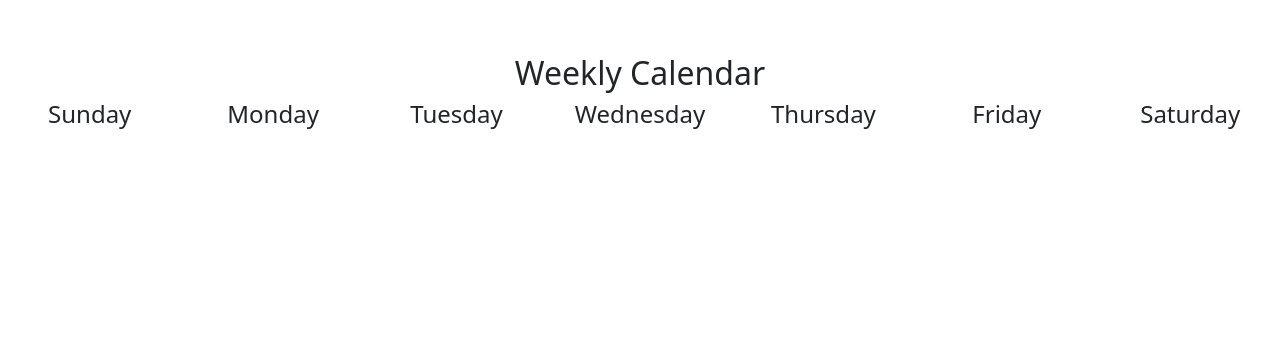
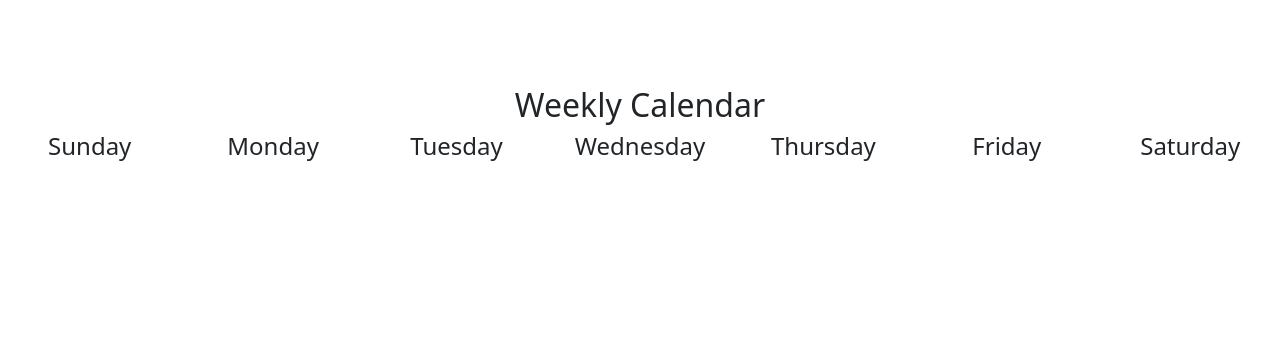
Before and after one commit to pedropa140/RutgersIEEE2024, a Python web app: template flask/templates/cal.html in a window 1280 px wide. Shown: the part 56-420 px from the top of the page. Run offline with Jinja, Linux system fonts and the light colour scheme; the template is opened without the code that fills it, so the values that code supplies are empty.

Commit message:
add navbar pad

```diff
--- a/flask/static/navbar.css
+++ b/flask/static/navbar.css
@@ -1,4 +1,8 @@
 @import url('../static/colors.css');
+
+body {
+    padding-top: 2rem;
+}
 
 .btn-custom {
     color: var(--text-color);
--- a/flask/templates/navbar.html
+++ b/flask/templates/navbar.html
@@ -12,7 +12,7 @@ crossorigin="anonymous"
 
 
 <!-- Navigation Bar -->
-<nav class="navbar navbar-dark bg-dark fixed-top">
+<nav class="navbar navbar-dark bg-dark fixed-top mb-3">
   <div class="container-fluid">
     <!-- Brand -->
     <a class="navbar-brand" href="#">IEEE</a>
@@ -85,7 +85,6 @@ crossorigin="anonymous"
           <button class="btn btn-outline-primary btn-custom" type="submit" style>
             Search
           </button>
-          ::after
         </form>
       </div>
     </div>
```
Also changed, not shown: flask/templates/education.html (indentation only).
